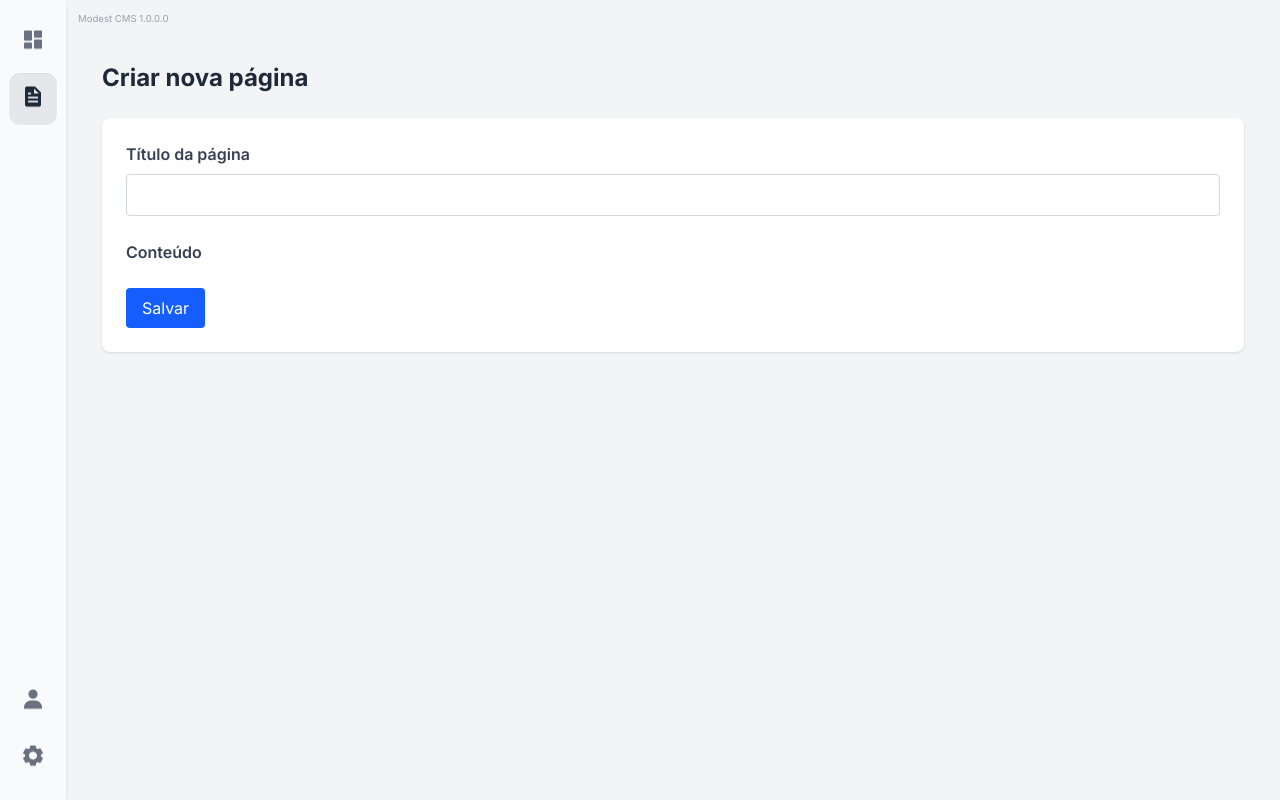
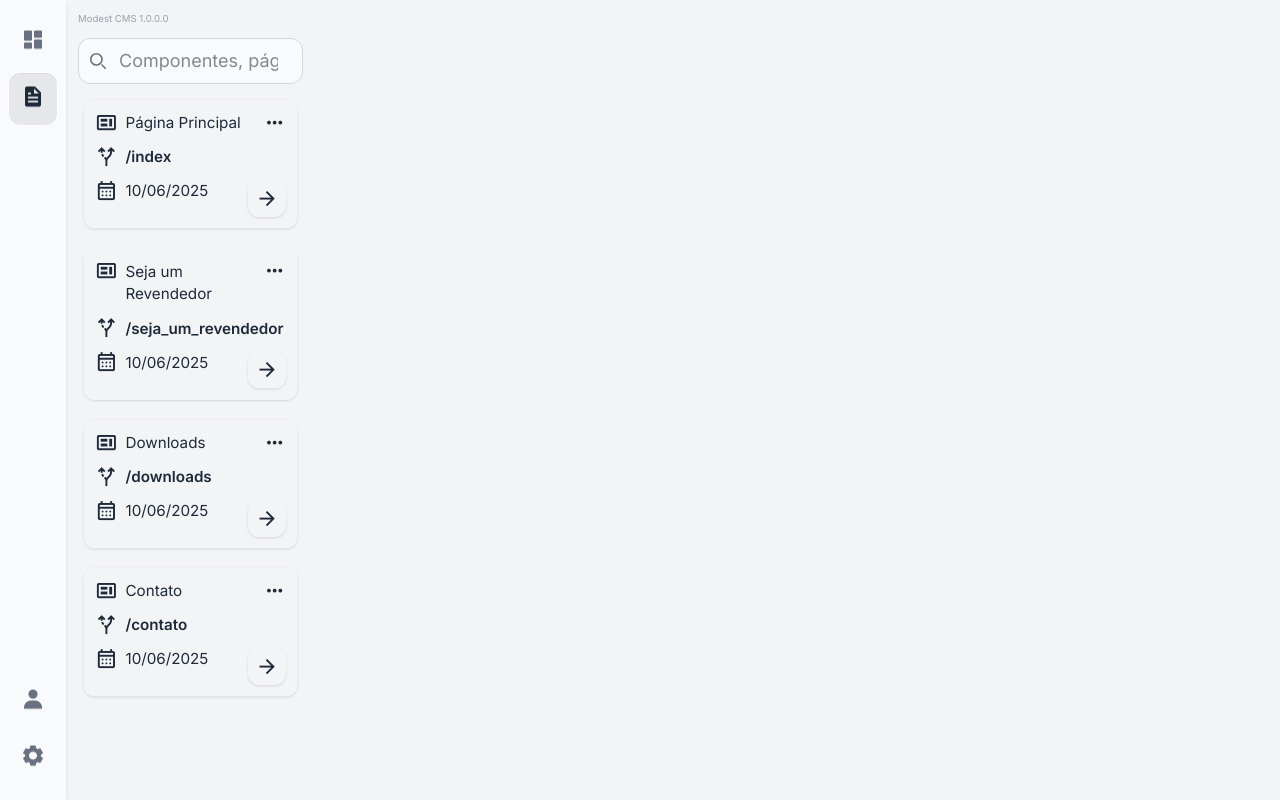
Before and after one commit to danielkzero/sites_para_fabricas, a Nuxt app: page /admin/pages in a window 1280 px wide. Built offline with nearby package versions, Linux system fonts and the light colour scheme.

Commit message:
:broom: cleanup: fazendo uma limpeza de variáveis e funções não utilizadas

```diff
--- a/pages/admin/pages/index.vue
+++ b/pages/admin/pages/index.vue
@@ -1,61 +1,49 @@
 <template>
-  <section class="p-6 bg-gray-100 min-h-screen dark:bg-gray-900">
-    <h1 class="text-2xl font-bold mb-6 text-gray-800 dark:text-gray-100">Criar nova página</h1>
-
-    <form @submit.prevent="handleSubmit" class=" mx-auto space-y-6 bg-white p-6 rounded-lg shadow dark:bg-gray-800">
-      <div>
-        <label for="title" class="block text-gray-700 dark:text-gray-300 font-semibold mb-2">Título da página</label>
-        <input
-          id="title"
-          v-model="title"
-          type="text"
-          class="w-full p-2 border rounded border-gray-300 focus:outline-none focus:ring-2 focus:ring-blue-500 dark:bg-gray-700 dark:border-gray-600 dark:text-white"
-          required
-        />
-      </div>
-
-      <div>
-        <label class="block text-gray-700 dark:text-gray-300 font-semibold mb-2">Conteúdo</label>
-      </div>
-
-      <button
-        type="submit"
-        class="bg-blue-600 hover:bg-blue-700 text-white px-4 py-2 rounded focus:ring-4 focus:ring-blue-300 focus:outline-none"
-      >
-        Salvar
-      </button>
-
-      <p v-if="message" :class="{'text-green-600': success, 'text-red-600': !success}" class="mt-2">{{ message }}</p>
-    </form>
-  </section>
+  <div class="grid grid-cols-10 gap-4">
+    <div class="col-span-2">
+      <!-- páginas -->
+       <admin-lista-paginas />
+    </div>
+    <div class="col-span-8">
+      <NuxtPage />
+    </div>
+  </div>
 </template>
 
 <script setup lang="ts">
 definePageMeta({ layout: 'admin' })
 
-import { ref } from 'vue';
+const pages = reactive(
+  [
+    {
+      id: 1,
+      name: 'pagina_principal',
+      display_name: 'Página Principal',
+      route: '/',
+      date: '10/06/2025'
+    },
+    {
+      id: 2,
+      name: 'seja_um_revendedor',
+      display_name: 'Seja um Revendedor',
+      route: '/seja_um_revendedor',
+      date: '10/06/2025'
+    },
+    {
+      id: 3,
+      name: 'downloads',
+      display_name: 'Downloads',
+      route: '/downloads',
+      date: '10/06/2025'
+    },
+    {
+      id: 4,
+      name: 'contato',
+      display_name: 'Contato',
+      route: '/contato',
+      date: '10/06/2025'
+    },
+  ]
+)
 
-const title = ref('')
-const editor = ref(null)
-const message = ref('')
-const success = ref(false)
-
-function handleSubmit() {
-  const contentHtml = editor.value?.editor.getHTML()
-  if (!title.value || !contentHtml) {
-    message.value = 'Título e conteúdo são obrigatórios.'
-    success.value = false
-    return
-  }
-
-  // Simular envio para API (substitua por fetch/axios)
-  console.log('Salvando página:', { title: title.value, content: contentHtml })
-
-  message.value = 'Página salva com sucesso!'
-  success.value = true
-
-  // Limpar formulário
-  title.value = ''
-  editor.value.editor.commands.clearContent()
-}
 </script>
```
